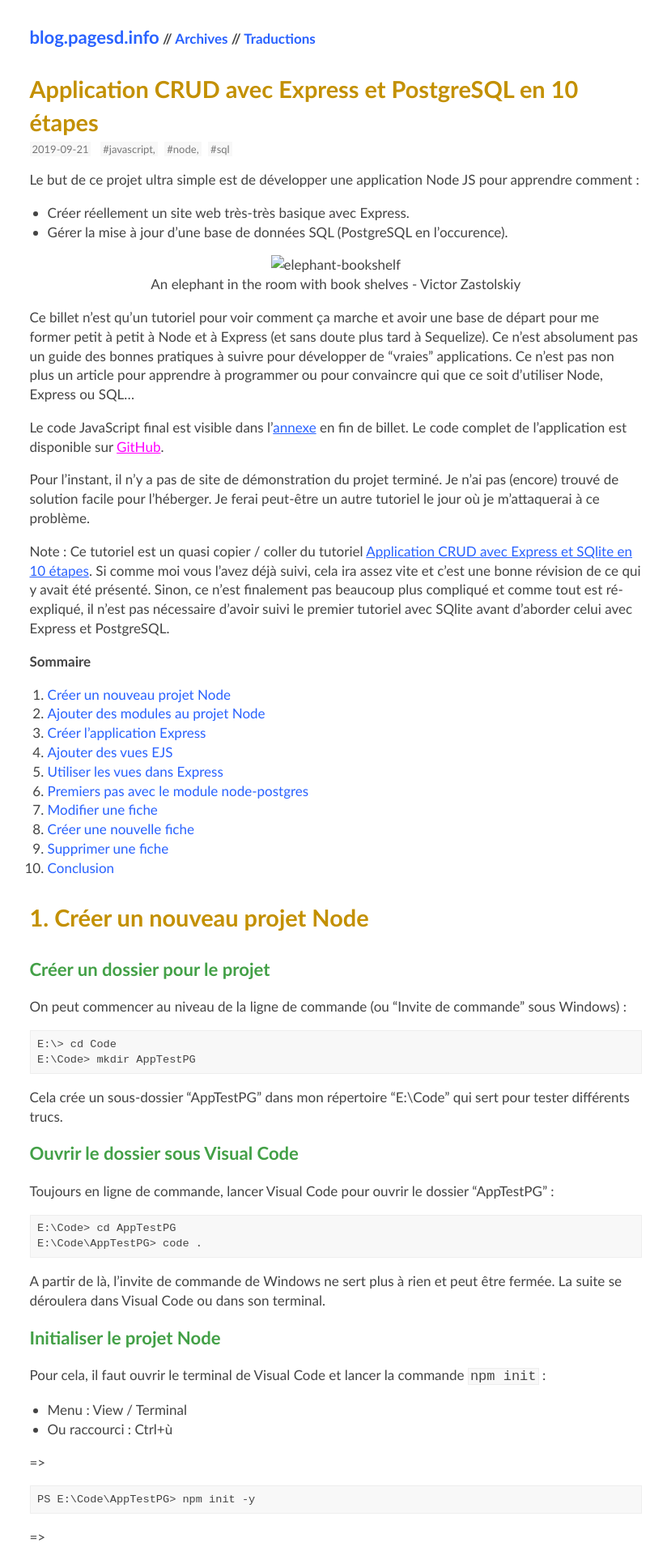
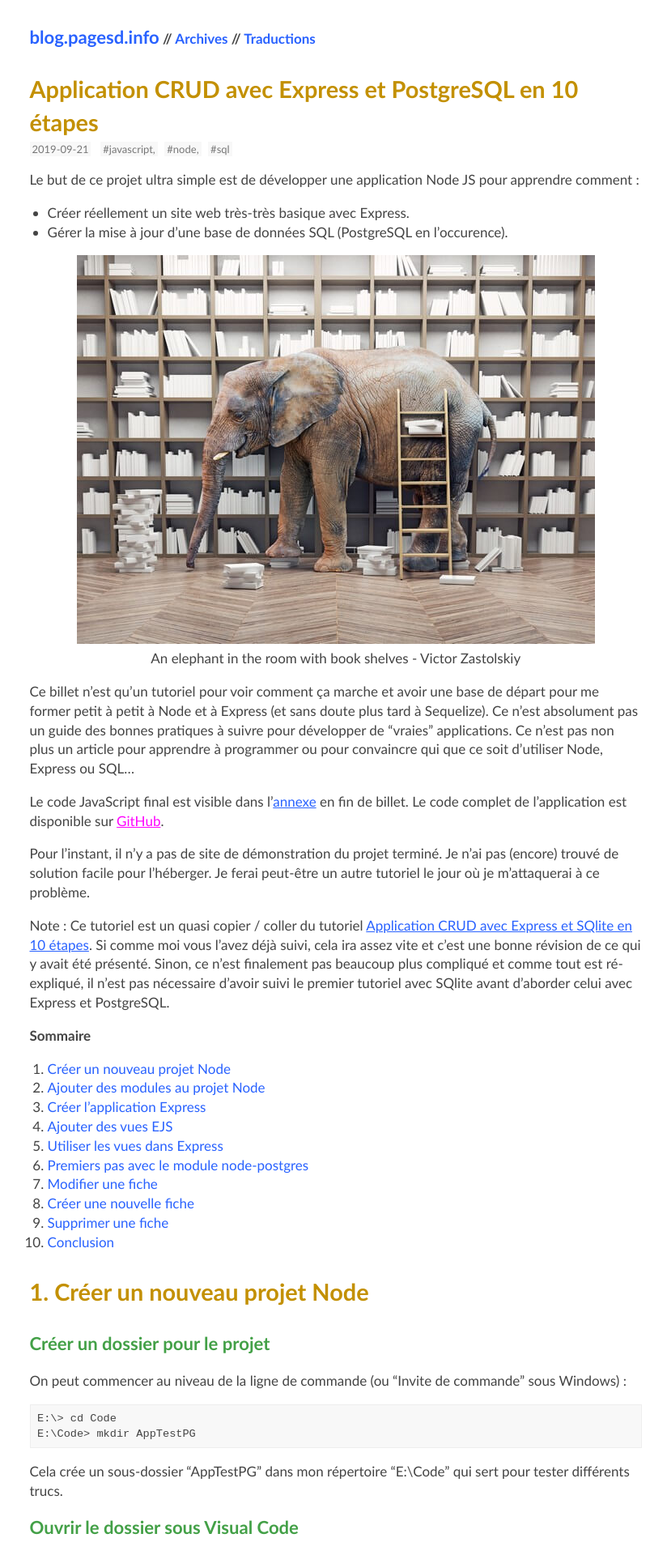
Before and after one commit to michelc/blog2, a Jekyll site: the page built from _posts/2019-09-21-crud-avec-express-postgresql-10-etapes.md, in a window 1280 px wide. Shown: the top 1920 px of the page at 81% size, without its empty margins (6-830 px from the left). Built offline with Jekyll 4.4.1, drawn with Linux system fonts in a browser that asks for light colours.

Commit message:
Correction URL illustration.

```diff
--- a/_posts/2019-09-21-crud-avec-express-postgresql-10-etapes.md
+++ b/_posts/2019-09-21-crud-avec-express-postgresql-10-etapes.md
@@ -12,7 +12,7 @@ apprendre comment :
 * Gérer la mise à jour d'une base de données SQL (PostgreSQL en l'occurence).
 
 <figure>
-  <img src="./../public/2019/elephant-bookshelf.jpg" alt="elephant-bookshelf" />
+  <img src="/public/2019/elephant-bookshelf.jpg" alt="elephant-bookshelf" />
   <figcaption>An elephant in the room with book shelves - Victor Zastolskiy</figcaption>
 </figure>
 
```
